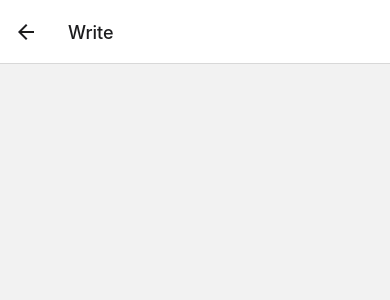
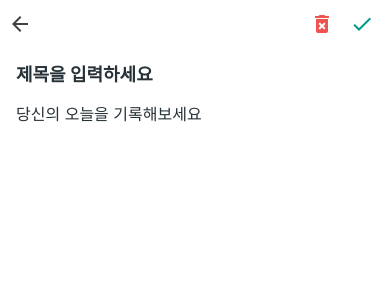
Before and after one commit to manyyeon/DayLog, a React Native app: screen /Write in a window 390 px wide. Shown: the top 300 px of the page. Built offline with nearby package versions, Linux system fonts and the light colour scheme.

Commit message:
WriteEditor 만들기

```diff
--- /dev/null
+++ b/components/FloatingWriteButton.js
@@ -0,0 +1,60 @@
+import {useNavigation} from '@react-navigation/native';
+import React from 'react';
+import {Platform, Pressable, StyleSheet, View} from 'react-native';
+import Icon from 'react-native-vector-icons/MaterialIcons';
+
+const FloatingWriteButton = () => {
+  const navigation = useNavigation();
+  const onPress = () => {
+    navigation.navigate('Write');
+  };
+  return (
+    <View style={styles.wrapper}>
+      <Pressable
+        style={({pressed}) => [
+          styles.button,
+          Platform.OS === 'ios' && {
+            opacity: pressed ? 0.6 : 1,
+          },
+        ]}
+        android_ripple={{color: 'white'}}
+        onPress={onPress}>
+        <Icon name="add" style={styles.icon} />
+      </Pressable>
+    </View>
+  );
+};
+
+const styles = StyleSheet.create({
+  wrapper: {
+    position: 'absolute',
+    bottom: 16,
+    right: 16,
+    width: 56,
+    height: 56,
+    borderRadius: 28,
+    // iOS 전용 그림자 설정
+    shadowColor: '#4d4d4d',
+    shadowOffset: {width: 0, height: 4},
+    shadowOpacity: 0.3,
+    shadowRadius: 4,
+    // 안드로이드 전용 그림자 설정
+    elevation: 5,
+    // 안드로이드에서 물결 효과가 영역 밖으로 나가지 않도록 설정
+    // iOS에서는 overflow가 hidden일 경우 그림자가 보여지지 않음
+    overflow: Platform.select({android: 'hidden'}),
+  },
+  button: {
+    width: 56,
+    height: 56,
+    borderRadius: 28,
+    backgroundColor: '#FFBB00',
+    justifyContent: 'center',
+    alignItems: 'center',
+  },
+  icon: {
+    color: 'white',
+  },
+});
+
+export default FloatingWriteButton;
--- /dev/null
+++ b/components/TransparentCircleButton.js
@@ -0,0 +1,44 @@
+import React from 'react';
+import {Platform, Pressable, StyleSheet, View} from 'react-native';
+import Icon from 'react-native-vector-icons/MaterialIcons';
+
+const TransparentCircleButton = ({name, color, hasMarginRight, onPress}) => {
+  return (
+    <View
+      style={[styles.iconButtonWrapper, hasMarginRight && styles.marginRight]}>
+      <Pressable
+        style={({pressed}) => [
+          styles.iconButton,
+          Platform.OS === 'ios' &&
+            pressed && {
+              backgroundColor: '#efefef',
+            },
+        ]}
+        onPress={onPress}
+        android_ripple={{color: '#ededed'}}>
+        <Icon name={name} size={24} color={color} />
+      </Pressable>
+    </View>
+  );
+};
+
+const styles = StyleSheet.create({
+  iconButtonWrapper: {
+    width: 32,
+    height: 32,
+    borderRadius: 16,
+    overflow: 'hidden',
+  },
+  iconButton: {
+    alignContent: 'center',
+    justifyContent: 'center',
+    width: 32,
+    height: 32,
+    borderRadius: 16,
+  },
+  marginRight: {
+    marginRight: 8,
+  },
+});
+
+export default TransparentCircleButton;
--- /dev/null
+++ b/components/WriteEditor.js
@@ -0,0 +1,51 @@
+import React, {useRef} from 'react';
+import {View, StyleSheet, TextInput} from 'react-native';
+
+const WriteEditor = ({title, body, onChangeTitle, onChangeBody}) => {
+  const bodyRef = useRef();
+  return (
+    <View style={styles.block}>
+      <TextInput
+        placeholder="제목을 입력하세요"
+        style={styles.titleInput}
+        returnKeyType="next"
+        onChangeText={onChangeTitle}
+        value={title}
+        onSubmitEditing={() => {
+          bodyRef.current.focus();
+        }}
+      />
+      <TextInput
+        placeholder="당신의 오늘을 기록해보세요"
+        style={styles.bodyInput}
+        multiline
+        textAlignVertical="top"
+        onChangeText={onChangeBody}
+        value={body}
+        ref={bodyRef}
+      />
+    </View>
+  );
+};
+
+const styles = StyleSheet.create({
+  block: {flex: 1, padding: 16},
+  titleInput: {
+    paddingVertical: 0,
+    fontSize: 18,
+    marginBottom: 16,
+    color: '#263238',
+    fontWeight: 'bold',
+  },
+  bodyInput: {
+    flex: 1,
+    fontSize: 16,
+    paddingVertical: 0,
+    color: '#263238',
+  },
+  avoidingView: {
+    flex: 1,
+  },
+});
+
+export default WriteEditor;
--- /dev/null
+++ b/components/WriteHeader.js
@@ -0,0 +1,47 @@
+import {useNavigation} from '@react-navigation/native';
+import React from 'react';
+import {Pressable, StyleSheet, View} from 'react-native';
+import {Icon} from 'react-native-vector-icons/MaterialIcons';
+import TransparentCircleButton from './TransparentCircleButton';
+
+const WriteHeader = () => {
+  const navigation = useNavigation();
+  const onGoBack = () => {
+    navigation.pop();
+  };
+  return (
+    <View style={styles.block}>
+      <View style={styles.iconButtonWrapper}>
+        <TransparentCircleButton
+          onPress={onGoBack}
+          name="arrow-back"
+          color="#424242"
+        />
+      </View>
+      <View style={styles.buttons}>
+        <TransparentCircleButton
+          name="delete-forever"
+          color="#ef5350"
+          hasMarginRight
+        />
+        <TransparentCircleButton name="check" color="#009688" />
+      </View>
+    </View>
+  );
+};
+
+const styles = StyleSheet.create({
+  block: {
+    height: 48,
+    paddingHorizontal: 8,
+    flexDirection: 'row',
+    alignItems: 'center',
+    justifyContent: 'space-between',
+  },
+  buttons: {
+    flexDirection: 'row',
+    alignItems: 'center',
+  },
+});
+
+export default WriteHeader;
--- a/screens/CalendarScreen.js
+++ b/screens/CalendarScreen.js
@@ -5,18 +5,10 @@ import LogContext from '../contexts/LogContext';
 
 const CalendarScreen = () => {
   const {text} = useContext(LogContext);
-  return (
-    <View style={styles.block}>
-      <Text style={styles.text}>text: {text}</Text>
-    </View>
-  );
+  return <View style={styles.block} />;
 };
 const styles = StyleSheet.create({
   block: {},
-  text: {
-    padding: 16,
-    fontSize: 24,
-  },
 });
 
 export default CalendarScreen;
--- a/screens/FeedsScreen.js
+++ b/screens/FeedsScreen.js
@@ -1,28 +1,20 @@
 import React from 'react';
-import {useContext} from 'react';
-import {TextInput} from 'react-native';
-import {StyleSheet, View, Text} from 'react-native';
-import LogContext from '../contexts/LogContext';
+
+import {StyleSheet, View} from 'react-native';
+import FloatingWriteButton from '../components/FloatingWriteButton';
+import WriteHeader from '../components/WriteHeader';
 
 const FeedsScreen = () => {
-  const {text, setText} = useContext(LogContext);
   return (
     <View style={styles.block}>
-      <TextInput
-        value={text}
-        onChangeText={setText}
-        placeholder="텍스트를 입력하세요"
-        style={styles.input}
-      />
+      <FloatingWriteButton />
     </View>
   );
 };
 
 const styles = StyleSheet.create({
-  block: {},
-  input: {
-    padding: 16,
-    backgroundColor: 'white',
+  block: {
+    flex: 1,
   },
 });
 
--- a/screens/RootStack.js
+++ b/screens/RootStack.js
@@ -13,7 +13,11 @@ const RootStack = () => {
         component={MainTab}
         options={{headerShown: false}}
       />
-      <Stack.Screen name="Write" component={WriteScreen} />
+      <Stack.Screen
+        name="Write"
+        component={WriteScreen}
+        options={{headerShown: false}}
+      />
     </Stack.Navigator>
   );
 };
--- a/screens/WriteScreen.js
+++ b/screens/WriteScreen.js
@@ -1,12 +1,37 @@
-import React from 'react';
-import {StyleSheet, View} from 'react-native';
+import React, {useState} from 'react';
+import {KeyboardAvoidingView, Platform, StyleSheet, View} from 'react-native';
+import {SafeAreaView, useSafeAreaFrame} from 'react-native-safe-area-context';
+import WriteEditor from '../components/WriteEditor';
+import WriteHeader from '../components/WriteHeader';
 
 const WriteScreen = () => {
-  return <View style={styles.block} />;
+  const [title, setTitle] = useState('');
+  const [body, setBody] = useState('');
+  return (
+    <SafeAreaView style={styles.block}>
+      <KeyboardAvoidingView
+        style={styles.avoidingView}
+        behavior={Platform.OS === 'ios' ? 'padding' : undefined}>
+        <WriteHeader />
+        <WriteEditor
+          title={title}
+          body={body}
+          onChangeTitle={setTitle}
+          onChangeBody={setBody}
+        />
+      </KeyboardAvoidingView>
+    </SafeAreaView>
+  );
 };
 
 const styles = StyleSheet.create({
-  block: {},
+  block: {
+    flex: 1,
+    backgroundColor: 'white',
+  },
+  avoidingView: {
+    flex: 1,
+  },
 });
 
 export default WriteScreen;
```
